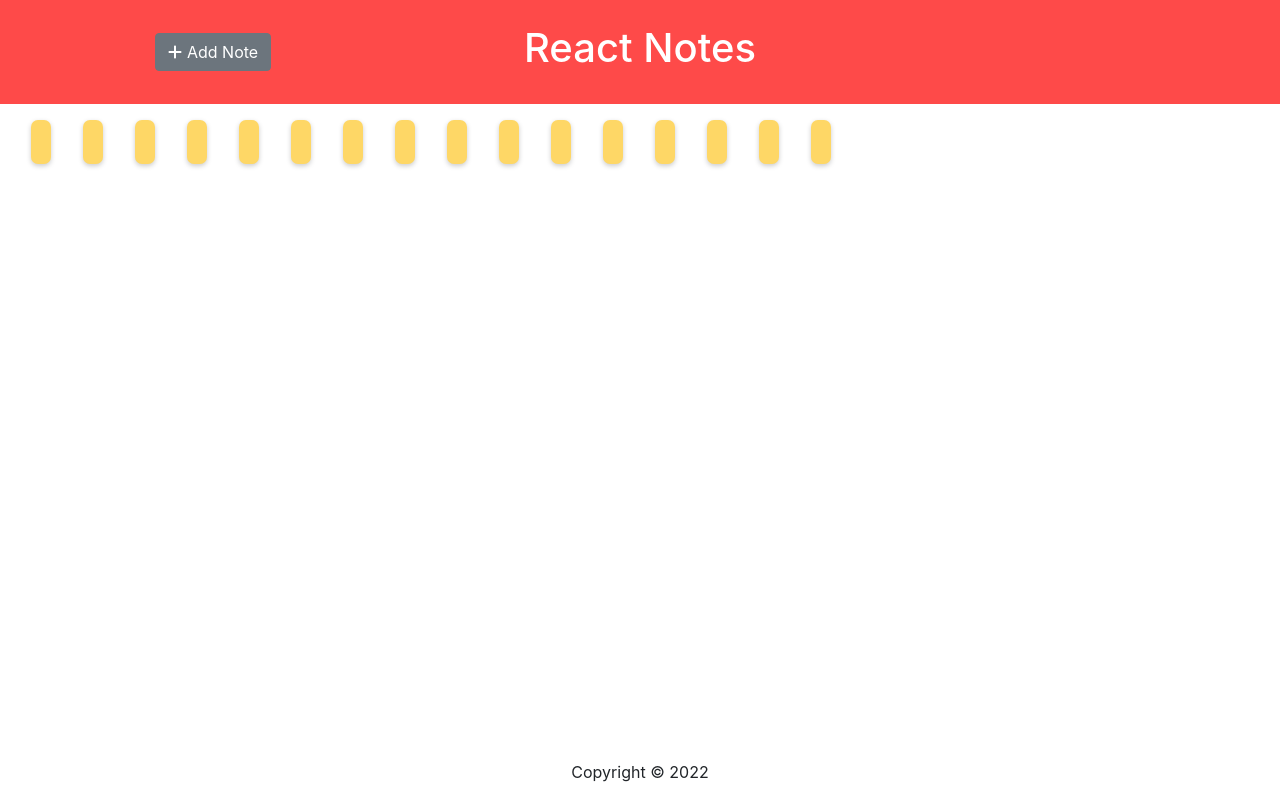
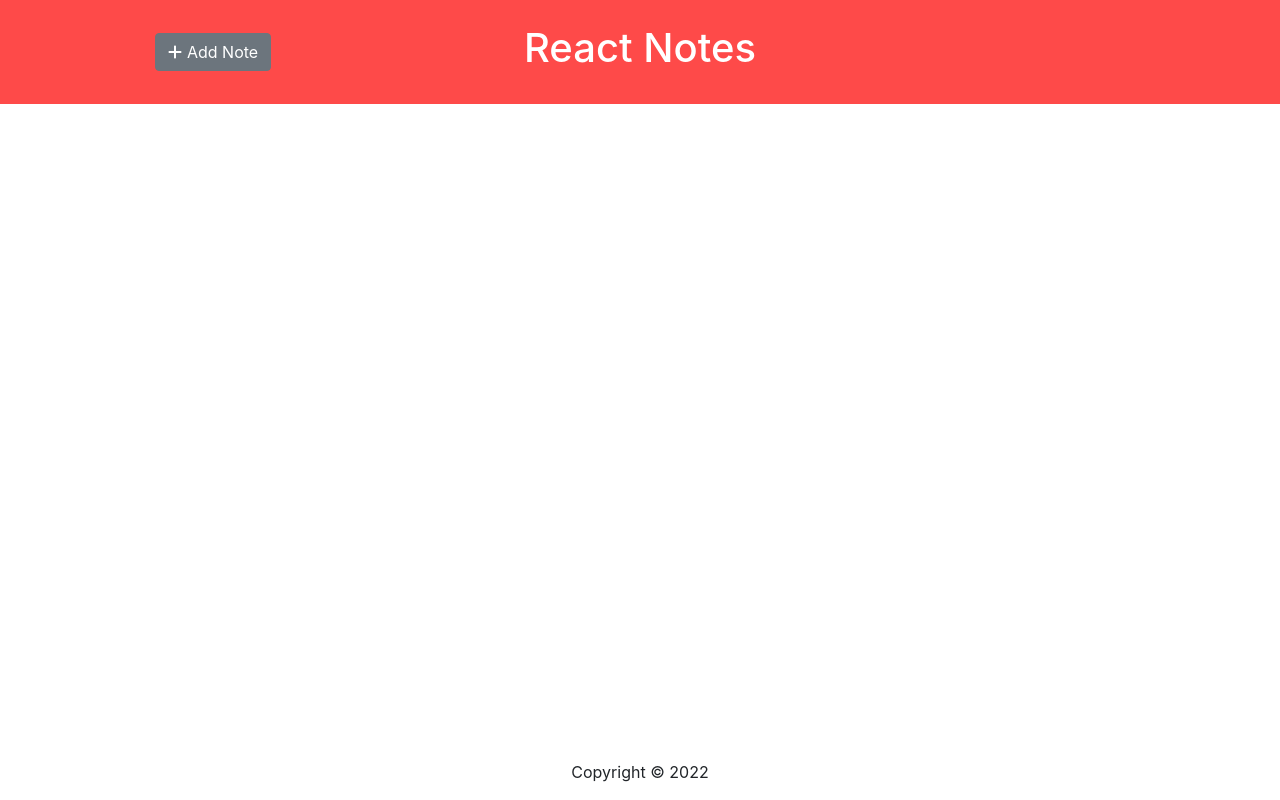
Before and after one commit to Daniel-727/react_notes, a React (Create React App) app: page / in a window 1280 px wide. Built offline with nearby package versions, Linux system fonts and the light colour scheme.

Commit message:
added functionality so clicking on add note creates a new note, also added x to Note component

```diff
--- a/src/App.css
+++ b/src/App.css
@@ -20,6 +20,7 @@
     padding: 10px;
     margin: 16px;
     float: left;
+    position:relative;
 }
 .note h1 {
     font-size: 1.1em;
@@ -33,7 +34,13 @@
 }
 
 span{
-    max-width: 13vw;
+    max-width: 10vw;
+}
+
+.xMark {
+    position:absolute;
+    top:0px;
+    right:2px;
 }
 
 
--- a/src/App.jsx
+++ b/src/App.jsx
@@ -9,27 +9,22 @@ function App() {
 
     const[notes, setNotes] = React.useState([]); //setting empty array to store notes
 
+    function createNote() { //making notes an array makes sense instead of a variable count, because when I want to add the functionality of deleting a specific note, I can do that using the note's index.
+        let numOfNotes = notes.length;
+        console.log(numOfNotes);
+        setNotes([...notes, numOfNotes]);
+    }
+
+    function deleteNote() {
+        console.log('hi');
+    }
 
     return (
         <>
-            <Header/>
-            <Note title="hi" content="hello"/>
-            <Note title="hi" content="hello"/>
-            <Note title="hi" content="hello"/>
-            <Note title="hi" content="hello"/>
-            <Note title="hi" content="hello"/>
-            <Note title="hi" content="hello"/>
-            <Note title="hi" content="hello"/>
-            <Note title="hi" content="hello"/>
-            <Note title="hi" content="hello"/>
-            <Note title="hi" content="hello"/>
-            <Note title="hi" content="hello"/>
-            <Note title="hi" content="hello"/>
-            <Note title="hi" content="hello"/>
-            <Note title="hi" content="hello"/>
-            <Note title="hi" content="hello"/>
-            <Note title="hi" content="hello"/>
-
+            <Header addNote={createNote}/>
+            {notes.map((e,i) => {
+                return <Note key={i} id={i} clickX={deleteNote}/>
+            })}
             <Footer/>
         </>
     );
--- a/src/components/HeaderComponent.jsx
+++ b/src/components/HeaderComponent.jsx
@@ -4,11 +4,11 @@ import {FontAwesomeIcon} from '@fortawesome/react-fontawesome'; //fontawesome Re
 import {faPlus} from '@fortawesome/free-solid-svg-icons'; //importing the plus icon that I want for the button
 
 
-function Header() {
+function Header(props) {
     return(
         <div className='header row align-items-center  m-0'> {/* align-items-center class will vertically center all items in this row, for some reason the header had 15px margin on both sides leaving whitespace, so I added m-0 to get rid of the margins*/}
             <div className='col-sm-4 text-center'>
-                <Button ><FontAwesomeIcon icon={faPlus}/> Add Note</Button> {/*putting in the FontAwesomeIcon component and the plus icon that I want to use. Passing in the createNewNote() function as a prop from App Component */}
+                <Button onClick={props.addNote}><FontAwesomeIcon icon={faPlus}/> Add Note</Button> {/*putting in the FontAwesomeIcon component and the plus icon that I want to use. Passing in the createNewNote() function as a prop from App Component */}
             </div>
             <div className='col-sm-4 text-center'> {/*text-center class centers items inside a div*/}
                 <h1 className='p-4'>
--- a/src/components/NoteComponent.jsx
+++ b/src/components/NoteComponent.jsx
@@ -1,14 +1,26 @@
 import React, {} from 'react';
+import {FontAwesomeIcon} from '@fortawesome/react-fontawesome';
+import {faXmark} from '@fortawesome/free-solid-svg-icons';
 
 function Note(props){
 
-    return( //adding &nbsp; into the span content just to set a default height, though if use deletes it, it the note will look ugly again
+    const [hover, setHover] = React.useState(false);
+
+    function revealX(){
+        setHover(true);
+    }
+
+    function hideX(){
+        setHover(false);
+    }
+
+    return(
         <div className='col'>
-            <div className='note'>
+            <div className='note' onMouseOver={revealX} onMouseOut={hideX}> {/*when user is hovering mouse over the Note, then we want the x to be visible so the user can click on it and delete the note if they want. Otherwise, the x should be hidden*/}
                 <span contentEditable='true'></span>
+                {hover ? <div onClick={() => props.clickX} className='xMark'><FontAwesomeIcon onClick={props.clickX} icon={faXmark} /></div> : <div></div>}
             </div>
         </div>
-
     );
 }
 
```
